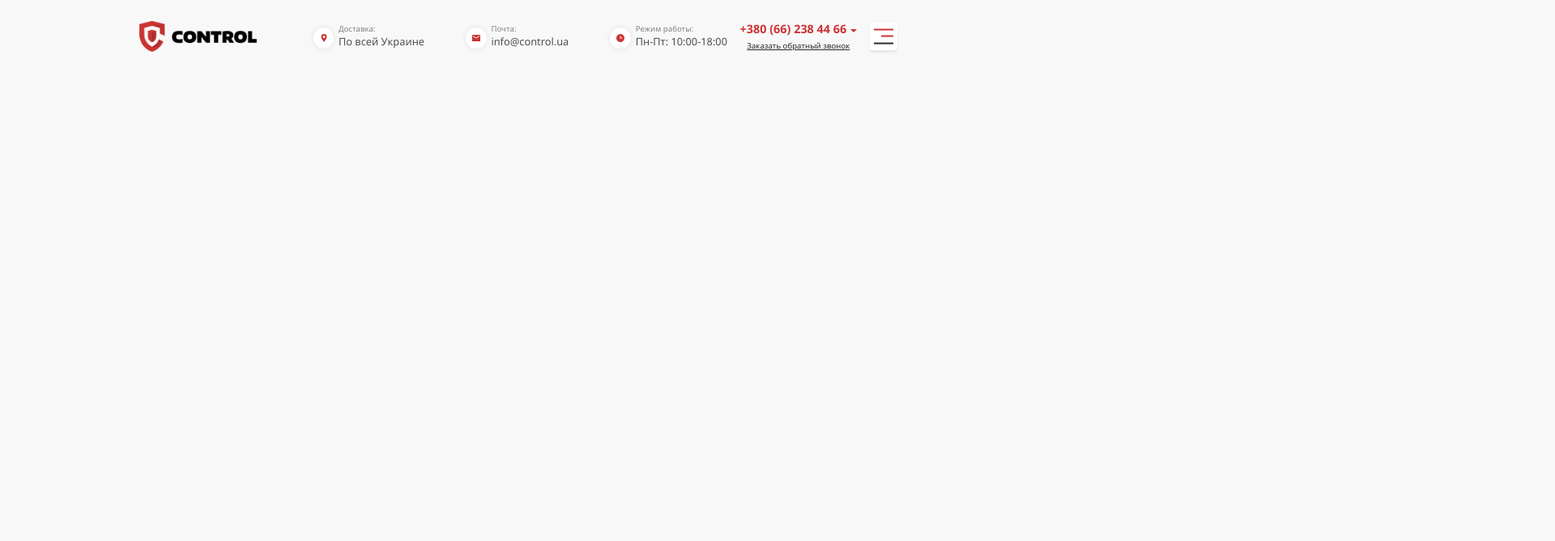
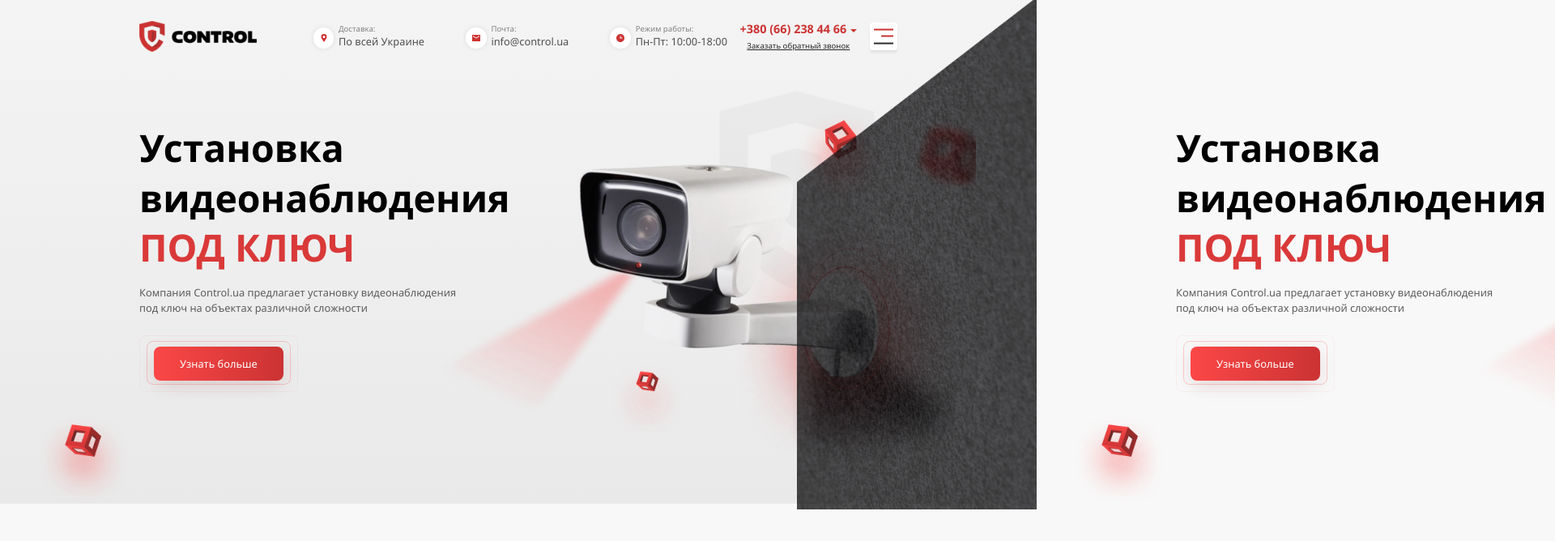
Before and after one commit to vladimirovicp/layout-surveillanceVideo, a website: page src/index.html in a window 1280 px wide. Shown: the top 668 px of the page at 81% size, 1920 px wide, since content can reach past the window. Drawn offline with Linux system fonts and the light colour scheme.

Commit message:
add: layout hero 1

```diff
--- a/src/index.html
+++ b/src/index.html
@@ -6,7 +6,9 @@
     <meta name="viewport" content="width=device-width, initial-scale=1.0, shrink-to-fit=no">
     <meta name="description" content="another website">
     <link rel="icon" href="img/favicon.ico">
+    <link href="css/swiper-bundle.min.css" rel="stylesheet">
     <link href="css/style.css" rel="stylesheet">
+    <script src="js/swiper-bundle.min.js" defer></script>
     <script src="js/index.js" defer></script>
     <!-- <script src="js/script.min.js" defer></script> -->
 
@@ -82,7 +84,10 @@
     </header>
 
     <main class="main">
-        <!-- <div class="hero">
+        <div class="hero">
+            <div class="swipper hero__slider">
+                <div class="swiper-wrapper">
+                    <div class="hero__wrap swiper-slide">
                         <div class="hero__bg">
                             <img src="./img/hero/hero-gb.png" alt="">
                         </div>
@@ -98,7 +103,49 @@
                         <div class="hero__decor">
                             <img src="./img/hero/hero-img-wall.png" alt="">
                         </div>
-        </div> -->
+
+                    </div>
+                    <div class="hero__wrap swiper-slide">
+                        <div class="hero__bg">
+                            <img src="./img/hero/hero-gb.png" alt="">
+                        </div>
+                        <div class="container">
+                            <h1 class="hero__header">Установка видеонаблюдения <span>под ключ</span></h1>
+                            <p class="hero__text">Компания Сontrol.ua предлагает установку видеонаблюдения под ключ на объектах различной сложности</p>
+                            <span class="hero__button-outline">
+                    <span class="hero__button-border">
+                        <a href="#" class="button hero__button">Узнать больше</a>
+                    </span>
+                            </span>
+                        </div>
+                        <div class="hero__decor">
+                            <img src="./img/hero/hero-img-wall.png" alt="">
+                        </div>
+
+                    </div>
+                    <div class="hero__wrap swiper-slide">
+                        <div class="hero__bg">
+                            <img src="./img/hero/hero-gb.png" alt="">
+                        </div>
+                        <div class="container">
+                            <h1 class="hero__header">Установка видеонаблюдения <span>под ключ</span></h1>
+                            <p class="hero__text">Компания Сontrol.ua предлагает установку видеонаблюдения под ключ на объектах различной сложности</p>
+                            <span class="hero__button-outline">
+                    <span class="hero__button-border">
+                        <a href="#" class="button hero__button">Узнать больше</a>
+                    </span>
+                            </span>
+                        </div>
+                        <div class="hero__decor">
+                            <img src="./img/hero/hero-img-wall.png" alt="">
+                        </div>
+
+                    </div>
+                </div>
+                <div class="swiper-pagination hero__pagination"></div>
+            </div>
+        </div>
+
     </main>
 
     <footer class="footer">
--- /dev/null
+++ b/src/sass/_button.scss
@@ -0,0 +1,6 @@
+.button {
+    padding: 1.5rem 4rem;
+    background: linear-gradient(90.11deg, #FB4747 0.52%, #CC3333 98.44%);
+    box-shadow: 0px .8rem 3rem -.5rem rgba(124, 23, 23, 0.2);
+    border-radius: 1rem;
+}
--- a/src/sass/_header.scss
+++ b/src/sass/_header.scss
@@ -1,4 +1,9 @@
 .header {
+    position: absolute;
+    top: 0;
+    left: 50%;
+    transform: translate(-50%, 0);
+    z-index: 10;
     .container {
         padding-top: 3.2rem;
         @include even;
@@ -67,19 +72,16 @@
             width: 100%;
             height: 100%;
         }
-        // 30:22
     }
     &__phone {
         margin-right: .6rem;
     }
-
-    &__modal{
+    &__modal {
         @include font(300, 1.2rem, 133%);
         text-decoration-line: underline;
         text-align: center;
         cursor: pointer;
     }
-
     &__burger-wrap {
         width: 4.3rem;
         height: 4.3rem;
@@ -95,10 +97,10 @@
     }
 }
 
-@media(max-width:48em){
-    .header{
+@media(max-width:48em) {
+    .header {
         width: 100%;
-        &__items{
+        &__items {
             display: none;
         }
     }
--- a/src/sass/_hero.scss
+++ b/src/sass/_hero.scss
@@ -0,0 +1,69 @@
+// 21:31
+.hero {
+    position: relative;
+    background: linear-gradient(180deg, #f4f4f4 0%, #e9e9e9 100%);
+    z-index: 1;
+    .container {
+        position: relative;
+        z-index: 2;
+    }
+    &__wrap {
+        padding-top: 19rem;
+        padding-bottom: 17.3rem;
+    }
+    &__bg {
+        position: absolute;
+        top: 12rem;
+        left: 0;
+        right: 0;
+        z-index: 0;
+        img {
+            width: 91%;
+            margin-left: 5rem;
+        }
+    }
+    &__header {
+        max-width: 60rem;
+        margin-bottom: 1.8rem;
+        @include font(700, 5.8rem, 133%);
+        color: #000;
+        span {
+            text-transform: uppercase;
+            color: #DA3939;
+        }
+    }
+    &__text {
+        width: 51.5rem;
+        margin-bottom: 3rem;
+        @include font(400, 1.6rem, 150%);
+        color: #5C5C5C;
+    }
+    &__button {
+        @include font(400, 1.6rem, 131%);
+        color: #fff;
+        &-outline {
+            display: inline-block;
+            background: transparent;
+            padding: 3.2rem 1rem;
+            border: .1rem solid rgba(248, 70, 70, 0.05);
+            border-radius: 1rem;
+        }
+        &-border {
+            padding: 2.8rem 1rem 2.3rem 1rem;
+            background: transform;
+            border: .1rem solid rgba(248, 70, 70, 0.25);
+            border-radius: 1rem;
+        }
+    }
+    &__decor {
+        width: 37rem;
+        position: absolute;
+        right: 0;
+        top: 0;
+        bottom: -.8rem;
+        z-index: 1;
+        img {
+            object-fit: cover;
+        }
+    }
+}
--- a/src/sass/style.sass
+++ b/src/sass/style.sass
@@ -2,3 +2,4 @@
 @import _mixins
 @import _header
 @import _hero
+@import _button
```
Also changed, not shown: README.md, src/css/style.css, src/css/swiper-bundle.min.css (added), src/js/swiper-bundle.min.js (added). Lines whose indentation alone changed are shown as unchanged.
